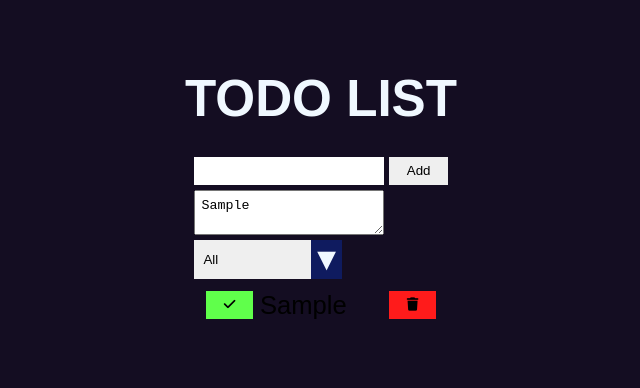
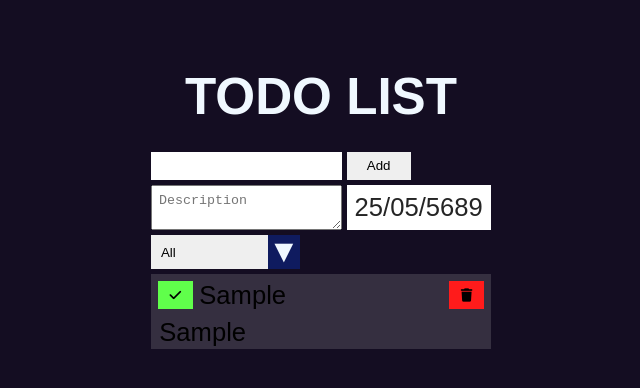
Before and after one commit to DanielNicolae/todo-list, a website built with webpack: page dist/index.html in a window 1280 px wide. Both pictures are taken after typing "Sample", "Sample" into the empty fields and a click on the button "Add". Shown: the whole page, without its empty margins (335-975 px from the left). Built offline with nearby package versions, Linux system fonts and the light colour scheme.

Commit message:
I added datePicker.js and the UI for the date picker.

```diff
--- /dev/null
+++ b/src/datePicker.js
@@ -0,0 +1,21 @@
+
+const selectedDate = document.querySelector(".selectedDate");
+const dates = document.querySelector(".dates");
+
+
+
+export default function toggleDatePicker(e) {
+  dates.classList.toggle("active");
+  // if (!checkEventPathForClass(e.path, "dates")) {
+  //   dates.classList.toggle("active");
+  // }
+}
+
+// function checkEventPathForClass(path, selector) {
+//   for (let i = 0; i < path.length; i++) {
+//     if (path[i].classList && path[i].classList.contains(selector)) {
+//       return true;
+//     }
+//   }
+//   return false;
+// }
--- a/src/index.js
+++ b/src/index.js
@@ -1,16 +1,20 @@
 import deleteListTask from "./deletetask";
 import completedTask from "./completedtask";
 import filterList from "./filterList";
+import toggleDatePicker from "./datePicker";
 
 // Selectors
 const todoInput = document.querySelector(".todoInput");
 const todoButton = document.querySelector(".todoButton");
 const todoList = document.querySelector(".todoList");
 const filterDropdown = document.querySelector(".filterTasks");
+const todoDescriptionText = document.querySelector(".inputDescription");
+const datePicker = document.querySelector(".datePicker");
 
 //Event listeners
 todoButton.addEventListener("click", addTodoTask);
 filterDropdown.addEventListener("click", filterList);
+datePicker.addEventListener("click", toggleDatePicker);
 
 // Functions
 function addTodoTask(event) {
@@ -40,15 +44,14 @@ function addTodoTask(event) {
   todoInput.value = "";
 
   // todo description
-  const descriptionAndDateBox = document.createElement("div");
-  descriptionAndDateBox.classList.add("descriptionAndDateBox");
   const todoDescription = document.createElement("p");
   todoDescription.classList.add("todoDescription");
+  todoDescription.innerText = todoDescriptionText.value;
   const todoDate = document.createElement("p");
   todoDate.classList.add("todoDate");
-  descriptionAndDateBox.appendChild(todoDescription);
-  descriptionAndDateBox.appendChild(todoDate);
-  todoTaskContainer.appendChild(descriptionAndDateBox);
+  todoTaskContainer.appendChild(todoDescription);
+  todoTaskContainer.appendChild(todoDate);
+  todoDescriptionText.value = "";
 }
 
 filterList();
```
Also changed, not shown: dist/index.html, dist/main.js, dist/style.css.
